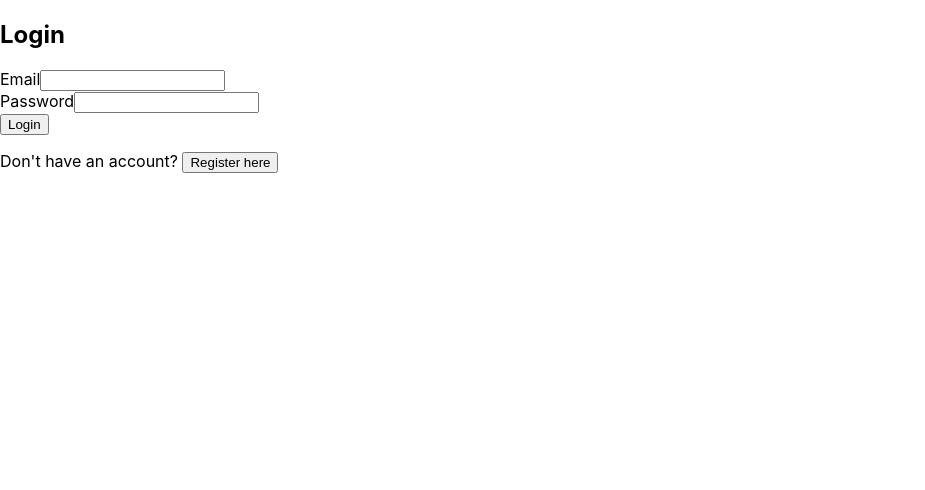
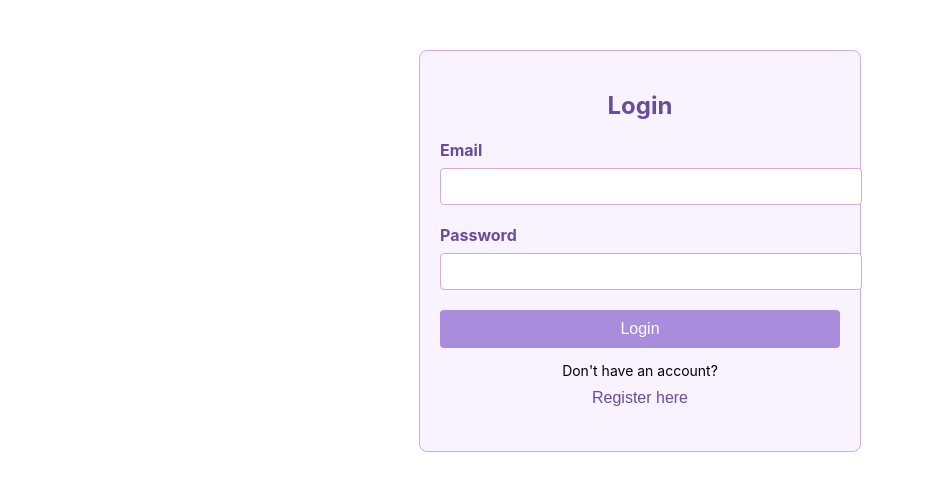
Before and after one commit to kazishakkhar17/TaskManagement, a React (Create React App) app in the folder frontend/: page /login in a window 1280 px wide. Shown: the top 490 px of the page, without its empty margins (0-925 px from the left). Built offline with nearby package versions, Linux system fonts and the light colour scheme.

Commit message:
Added css to Auth and Dashboard for better UI

```diff
--- a/frontend/src/components/Auth.js
+++ b/frontend/src/components/Auth.js
@@ -1,3 +1,5 @@
+import '../styles/Auth.css';
+
 import React, { useState } from 'react';
 import { useNavigate } from 'react-router-dom'; // Add this line
 import axios from 'axios';
--- a/frontend/src/components/Dashboard.js
+++ b/frontend/src/components/Dashboard.js
@@ -1,3 +1,5 @@
+import '../styles/Dashboard.css';
+
 import React from 'react';
 import { Link, useNavigate } from 'react-router-dom';
 
--- /dev/null
+++ b/frontend/src/styles/Auth.css
@@ -0,0 +1,84 @@
+/* Container for the authentication form */
+.auth-container {
+    width: 100%;
+    max-width: 400px;
+    margin: 50px auto;
+    padding: 20px;
+    border: 1px solid #d1aadf;
+    border-radius: 8px;
+    background-color: #f9f3ff;
+  }
+
+  /* Title for the form */
+  .auth-container h2 {
+    text-align: center;
+    margin-bottom: 20px;
+    color: #6a4c9c;
+  }
+
+  /* Label styling */
+  .auth-container label {
+    display: block;
+    margin-bottom: 8px;
+    font-weight: bold;
+    color: #6a4c9c;
+  }
+
+  /* Input field styling */
+  .auth-container input {
+    width: 100%;
+    padding: 10px;
+    margin-bottom: 20px;
+    border: 1px solid #d1aadf;
+    border-radius: 4px;
+    background-color: white;
+    color: #6a4c9c;
+  }
+
+  /* Button styling */
+  .auth-container button {
+    width: 100%;
+    padding: 10px;
+    background-color: #a98cdc;
+    color: white;
+    border: none;
+    border-radius: 4px;
+    cursor: pointer;
+    font-size: 16px;
+  }
+
+  .auth-container button:hover {
+    background-color: #6a4c9c;
+  }
+
+  /* Error message styling */
+  .auth-container .error {
+    color: red;
+    text-align: center;
+    margin-top: 10px;
+  }
+
+  /* Success message styling */
+  .auth-container .success {
+    color: green;
+    text-align: center;
+    margin-top: 10px;
+  }
+
+  /* Paragraph styling for links or additional text */
+  .auth-container p {
+    text-align: center;
+    font-size: 14px;
+  }
+
+  .auth-container p button {
+    background-color: transparent;
+    color: #6a4c9c;
+    border: none;
+    cursor: pointer;
+  }
+
+  .auth-container p button:hover {
+    text-decoration: underline;
+    color: #a98cdc;
+  }
--- /dev/null
+++ b/frontend/src/styles/Dashboard.css
@@ -0,0 +1,62 @@
+/* Container for the Dashboard */
+.dashboard {
+    width: 100%;
+    max-width: 600px;
+    margin: 50px auto;
+    padding: 20px;
+    border: 1px solid #d1aadf;
+    border-radius: 8px;
+    background-color: #f9f3ff;
+    text-align: center;
+  }
+
+  /* Heading for the dashboard */
+  .dashboard h2 {
+    color: #6a4c9c;
+    font-size: 24px;
+    margin-bottom: 20px;
+  }
+
+  /* Paragraph for description */
+  .dashboard p {
+    color: #6a4c9c;
+    font-size: 16px;
+    margin-bottom: 30px;
+  }
+
+  /* Container for the action buttons (Create Task and View Tasks) */
+  .dashboard-actions {
+    margin-bottom: 20px;
+  }
+
+  /* Action buttons styling */
+  .dashboard-actions button {
+    padding: 10px 20px;
+    margin: 10px;
+    background-color: #a98cdc;
+    color: white;
+    border: none;
+    border-radius: 4px;
+    font-size: 16px;
+    cursor: pointer;
+  }
+
+  .dashboard-actions button:hover {
+    background-color: #6a4c9c;
+  }
+
+  /* Styling for the logout button */
+  .logout button {
+    padding: 10px 20px;
+    background-color: #ff4d4d;
+    color: white;
+    border: none;
+    border-radius: 4px;
+    font-size: 16px;
+    cursor: pointer;
+    margin-top: 30px;
+  }
+
+  .logout button:hover {
+    background-color: #ff1a1a;
+  }
```
